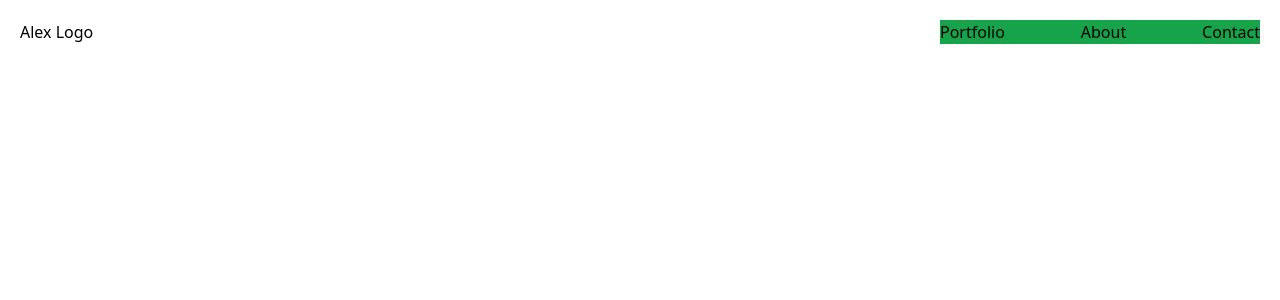
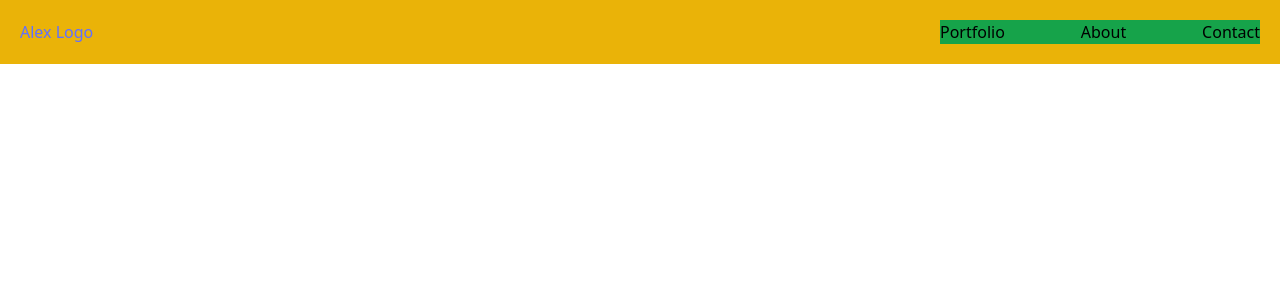
Before and after one commit to AlexRS90/react-portfolio, a React (Create React App) app: page / in a window 1280 px wide. Shown: the top 300 px of the page. Built offline with nearby package versions, Linux system fonts and the light colour scheme.

Commit message:
Fix navbar alignment

```diff
--- a/src/components/Navbar.jsx
+++ b/src/components/Navbar.jsx
@@ -2,10 +2,10 @@ import React, { useState } from 'react';
 
 const NavBar = () => {
   const [isOpen, setIsOpen] = useState(false);
-  const genericHamburgerLine = 'h-1 w-6 my-1 rounded-full bg-black transition ease transform duration-300';
+  const genericHamburgerLine = 'h-1 w-6 my-1 rounded-full bg-primary transition ease transform duration-300';
   return (
-    <nav className="flex justify-between p-5">
-      <p>Alex Logo</p>
+    <nav className="flex justify-between p-5 bg-yellow-500 items-center">
+      <p className="text-primary">Alex Logo</p>
       <div>
         <button //eslint-disable-line
           className="flex flex-col h-12 w-12 border-2 border-black rounded justify-center items-center group lg:hidden"
--- a/tailwind.config.js
+++ b/tailwind.config.js
@@ -3,7 +3,11 @@ module.exports = {
     './src/**/*.{js,jsx,ts,tsx}',
   ],
   theme: {
-    extend: {},
+    extend: {
+      colors: {
+        primary: '#6070FF',
+      },
   },
   plugins: [],
+  }
 };
```
